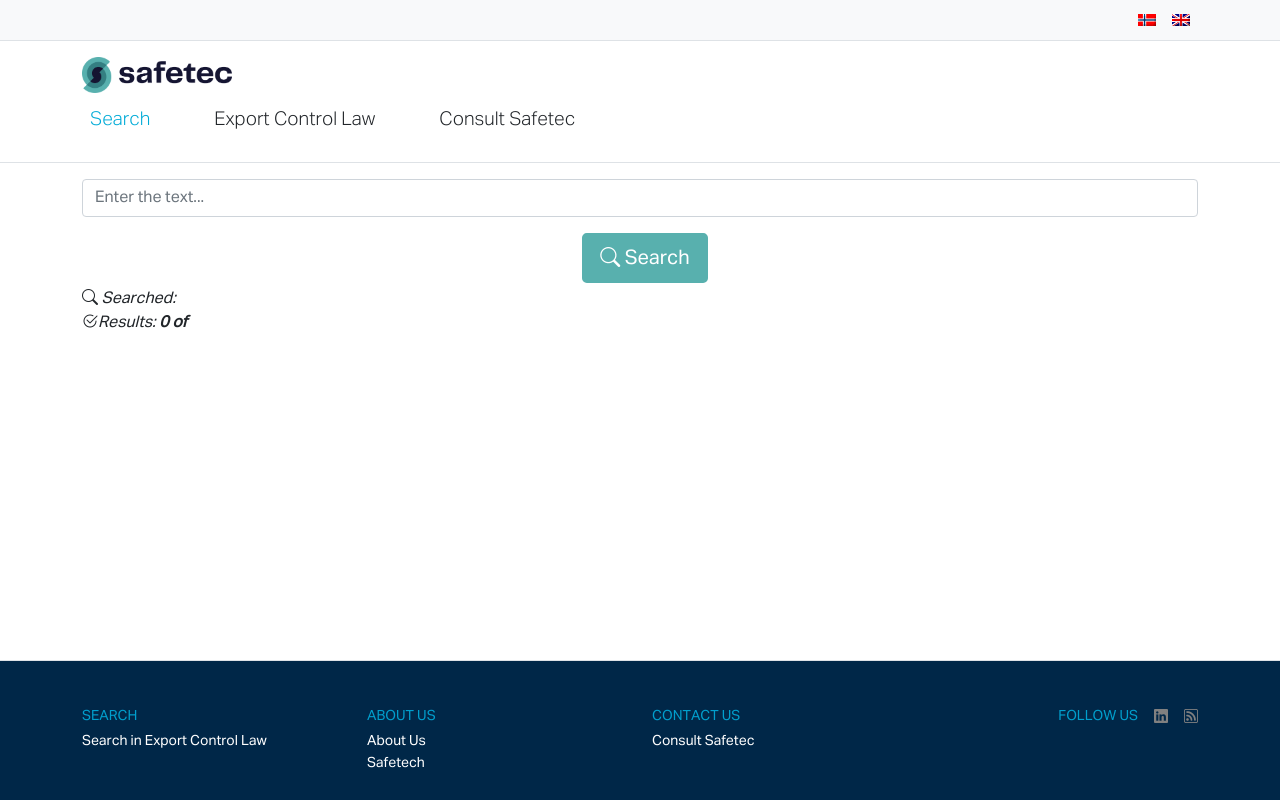
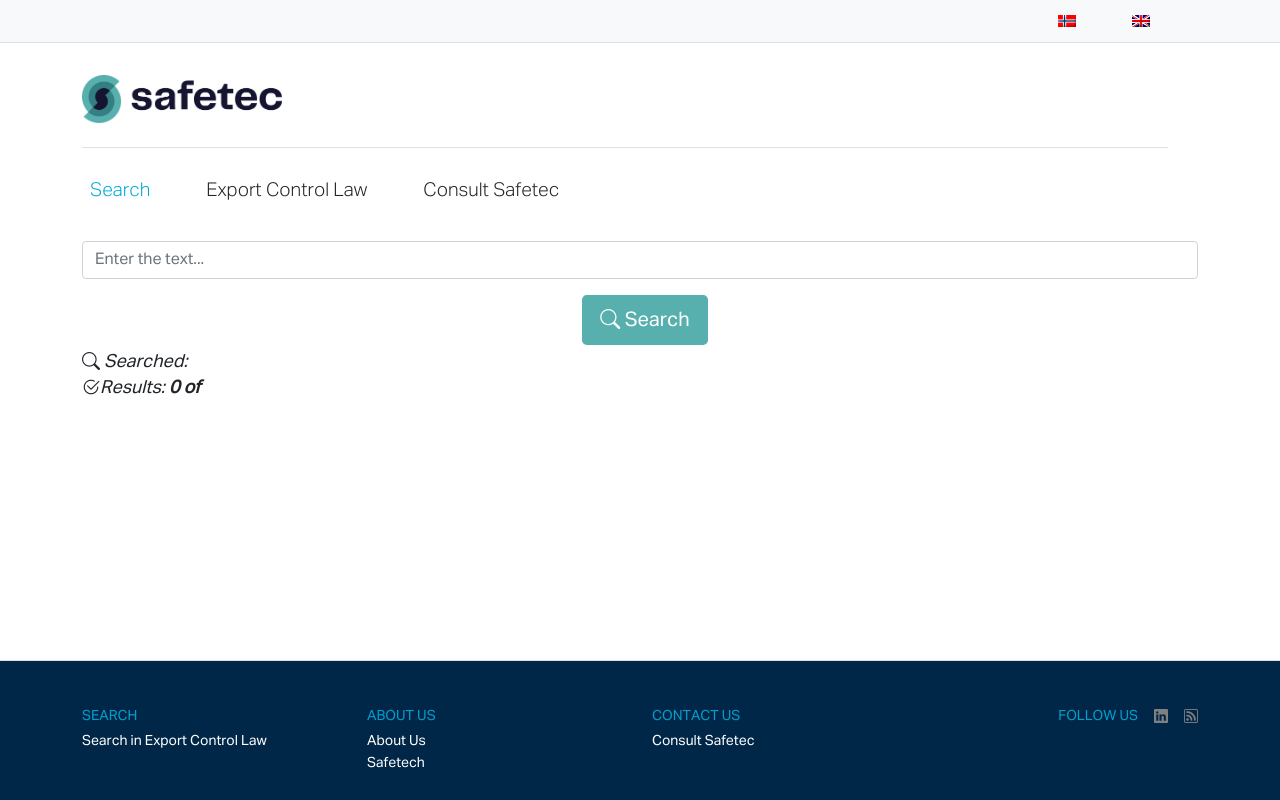
Before and after one commit to safetecnordic/export-control, a Django app: template regulations/templates/regulations/search_page.html in a window 1280 px wide. Run offline with Django 4.2, Linux system fonts and the light colour scheme; the template is opened without the code that fills it, so the values that code supplies are empty; some libraries are stand-ins or nearby versions.

Commit message:
Space between elements in navbar

```diff
--- a/base/static/base/css/main.css
+++ b/base/static/base/css/main.css
@@ -65,6 +65,7 @@ header {
 
 .logo {
      margin-right:30px;
+     width: 100%;
 }
 
 .active {
@@ -74,6 +75,13 @@ header {
 .nav-link:hover {
   color: #00abd7;
 }
+
+.nav-item {
+  margin-right: 40px;
+}
+
+
+
 
 footer {
   background-color: #002748;
@@ -115,6 +123,8 @@ footer ul {
 }
 
 body {
+  font-size: 18px;
+  line-height: 26px;
   margin-bottom: 140px;
   /* bottom = footer height */
   padding-bottom: 40px;
--- a/base/templates/base/partials/headbar.html
+++ b/base/templates/base/partials/headbar.html
@@ -1,29 +1,29 @@
 {% load i18n %} {% load static %}
 
-<header class="p-3 mb-3 border-bottom">
+<header class="p-3 mb-3">
   <div class="container">
     <div class="d-flex flex-wrap align-items-center justify-content-center justify-content-lg-start logo">
-      <div class="logo">
+      <div class="logo mb-4 border-bottom pb-4 pt-3">
         <a href="{% url 'presentation' %}" class="d-flex align-items-center mb-2 mb-lg-0 text-dark text-decoration-none">
-          <img src="{% static 'img/logo/safetec-logo-rgb.png' %}" width="150" />
+          <img src="{% static 'img/logo/safetec-logo-rgb.png' %}" width="200" />
         </a>
       </div>
     </div>
     <div class="d-flex flex-wrap align-items-center justify-content-center justify-content-lg-start">
       <ul class="nav col-12 col-lg-auto me-lg-auto mb-2 justify-content-center mb-md-0 ml-2">
-        <li class="nav-item my-2">
+        <li class="nav-item">
           <a href="{% url 'search' %}" class="nav-link px-2 link-dark
             {% if  'search' in request.path %} active {% endif %}">
               {% trans "Search" %}
           </a>
         </li>
-        <li class="nav-item my-2 mx-5">
+        <li class="nav-item">
           <a
             href="{% url 'export_control_law' %}"
             class="nav-link px-2 link-dark  {% if 'export' in request.path %} active {% endif %}"
             >{% trans "Export Control Law" %}</a>
         </li>
-        <li class="nav-item my-2">
+        <li class="nav-item">
           <a href="{% url 'add_contact' %}" class="nav-link px-2 link-dark {% if  'add' in request.path %} active {% endif %}">
               {% trans "Consult Safetec" %}
           </a>
```
